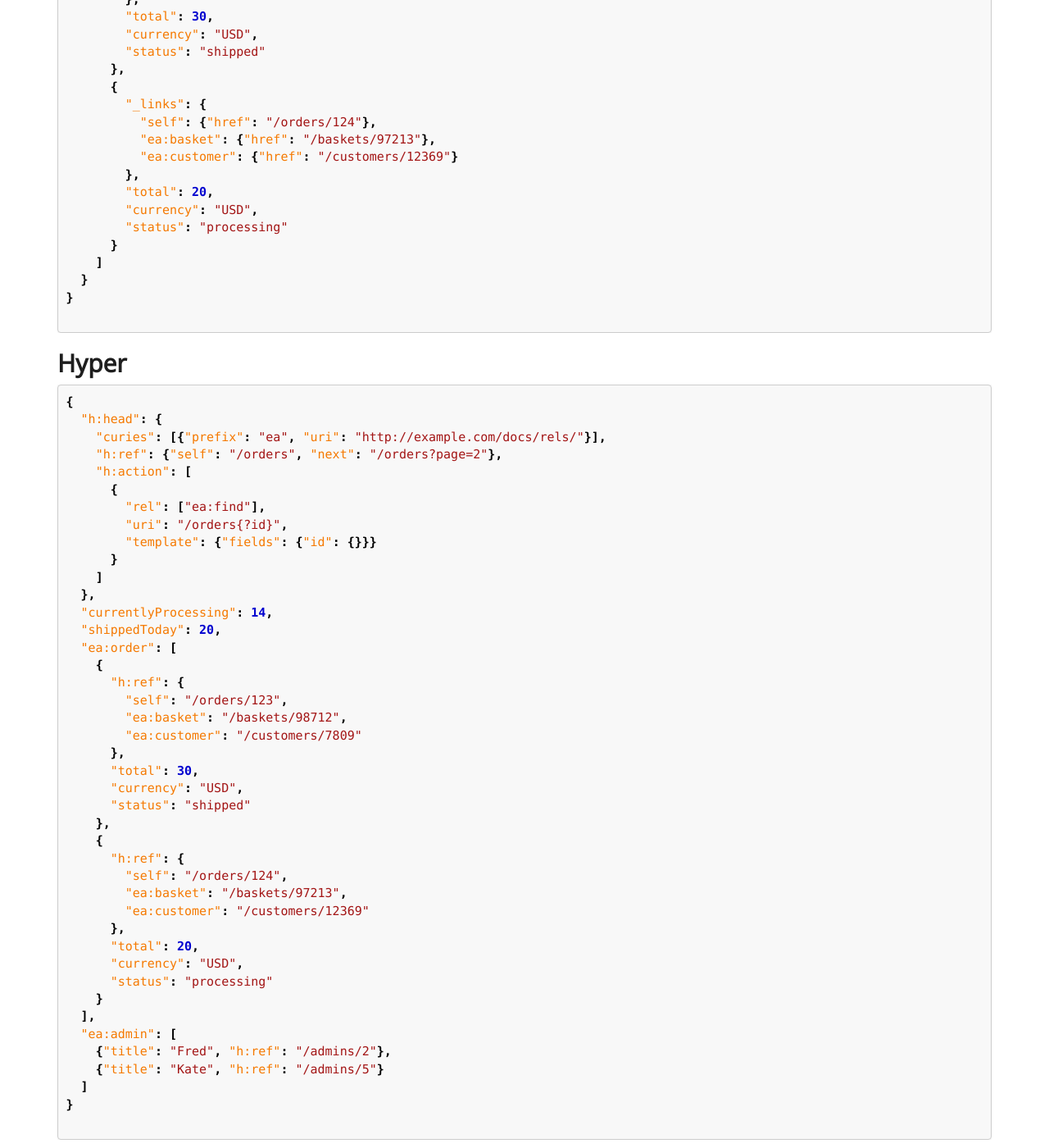
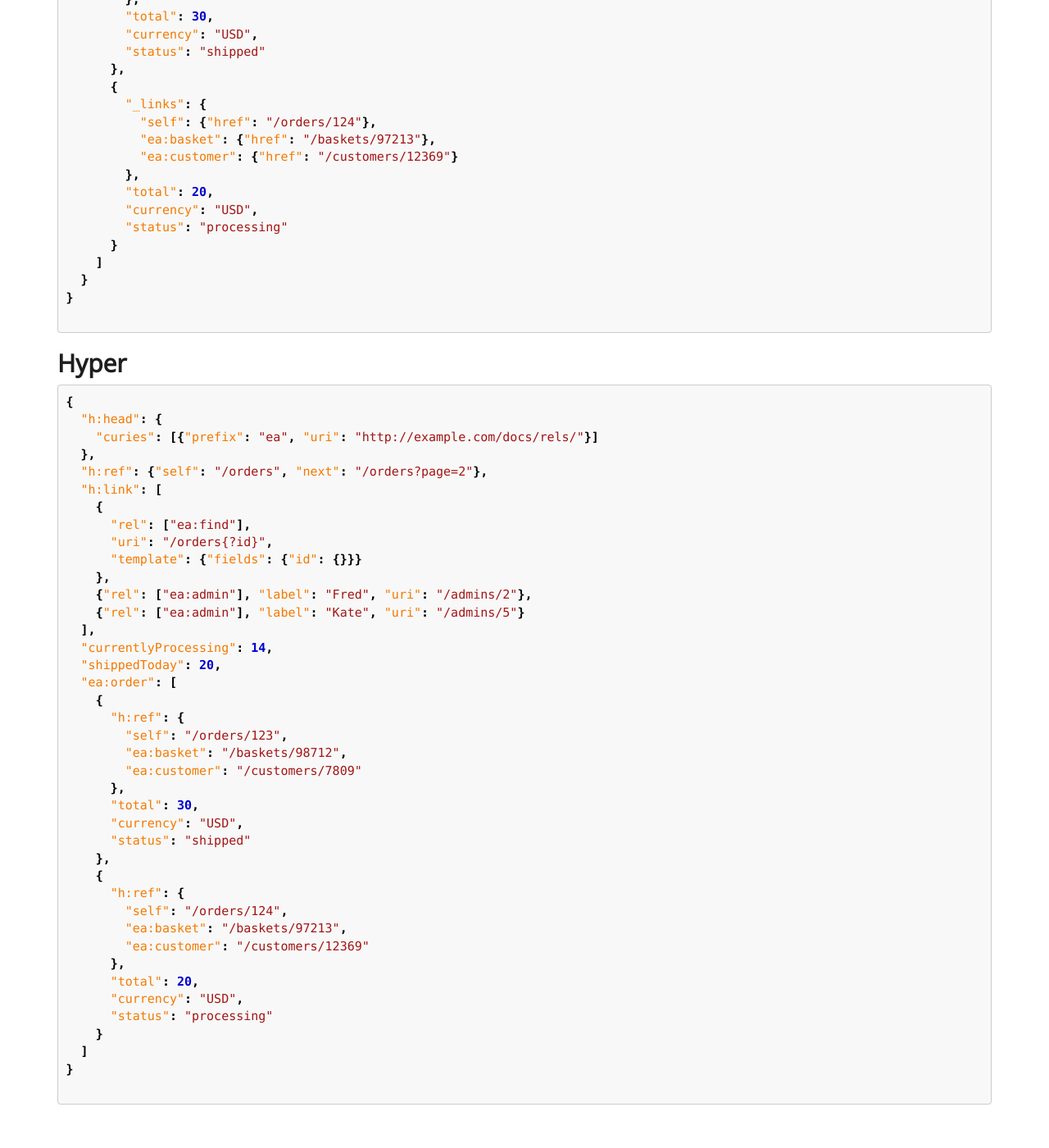
Before and after one commit to inadarei/hyper, a Jekyll site: the page built from example-comparisions/hal.md, in a window 1280 px wide and 1400 px high, scrolled down 755 px. Shown: the whole window at 82% size. Built offline with Jekyll 4.4.1, drawn with Linux system fonts in a browser that asks for light colours; nearby versions of some CDN libraries; after the commit the page ends 2112 px from its top, so only the background shows below that.

Commit message:
fixed HAL example

```diff
--- a/_includes/samples/hal-hyper.json
+++ b/_includes/samples/hal-hyper.json
@@ -1,15 +1,17 @@
 {
   "h:head": {
-    "curies": [{"prefix": "ea", "uri": "http://example.com/docs/rels/"}],
-    "h:ref": {"self": "/orders", "next": "/orders?page=2"},
-    "h:action": [
-      {
-        "rel": ["ea:find"],
-        "uri": "/orders{?id}",
-        "template": {"fields": {"id": {}}}
-      }
-    ]
+    "curies": [{"prefix": "ea", "uri": "http://example.com/docs/rels/"}]
   },
+  "h:ref": {"self": "/orders", "next": "/orders?page=2"},
+  "h:link": [
+    {
+      "rel": ["ea:find"],
+      "uri": "/orders{?id}",
+      "template": {"fields": {"id": {}}}
+    },
+    {"rel": ["ea:admin"], "label": "Fred", "uri": "/admins/2"},
+    {"rel": ["ea:admin"], "label": "Kate", "uri": "/admins/5"}
+  ],
   "currentlyProcessing": 14,
   "shippedToday": 20,
   "ea:order": [
@@ -33,9 +35,5 @@
       "currency": "USD",
       "status": "processing"
     }
-  ],
-  "ea:admin": [
-    {"title": "Fred", "h:ref": "/admins/2"},
-    {"title": "Kate", "h:ref": "/admins/5"}
   ]
 }
```
